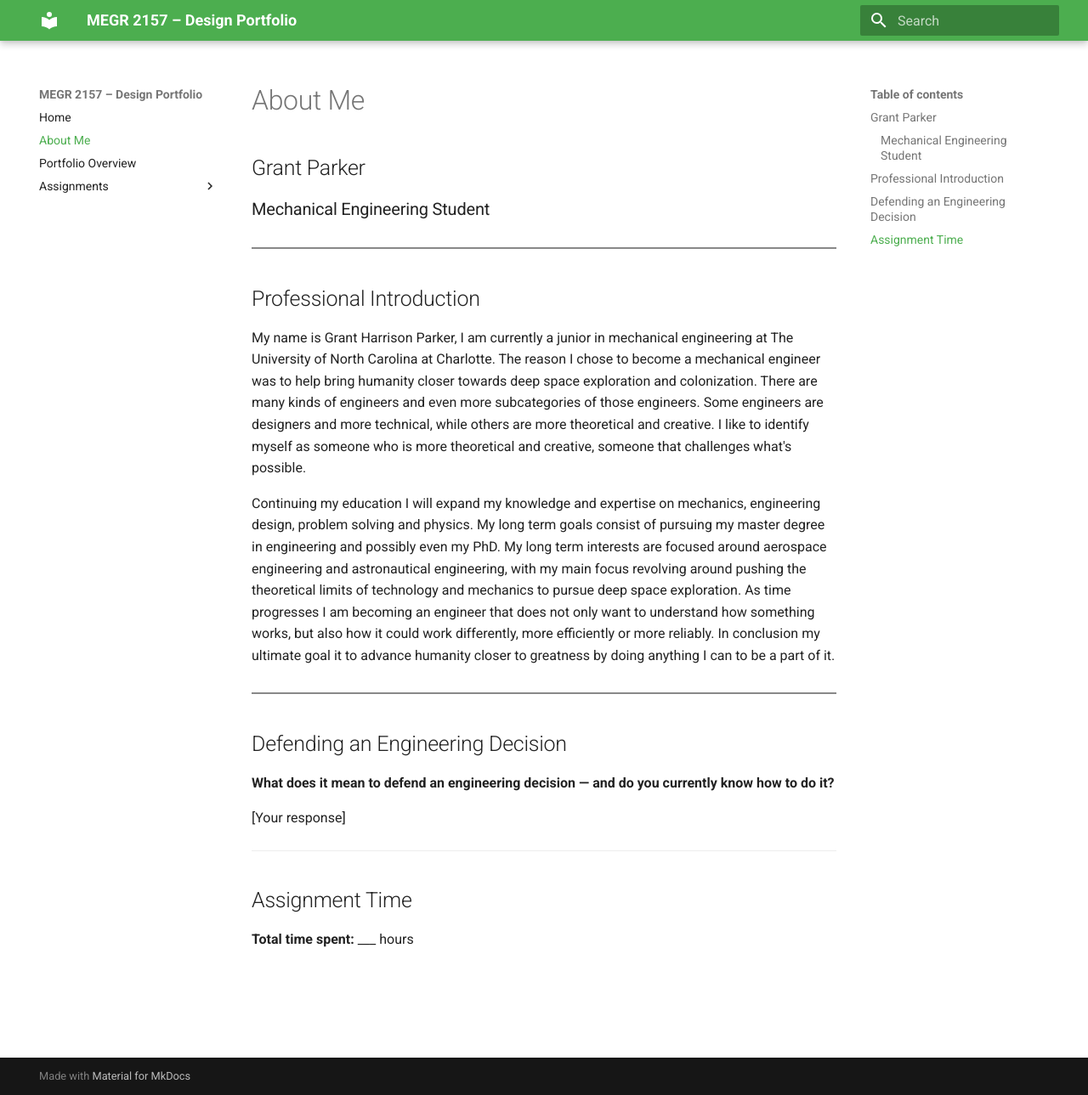
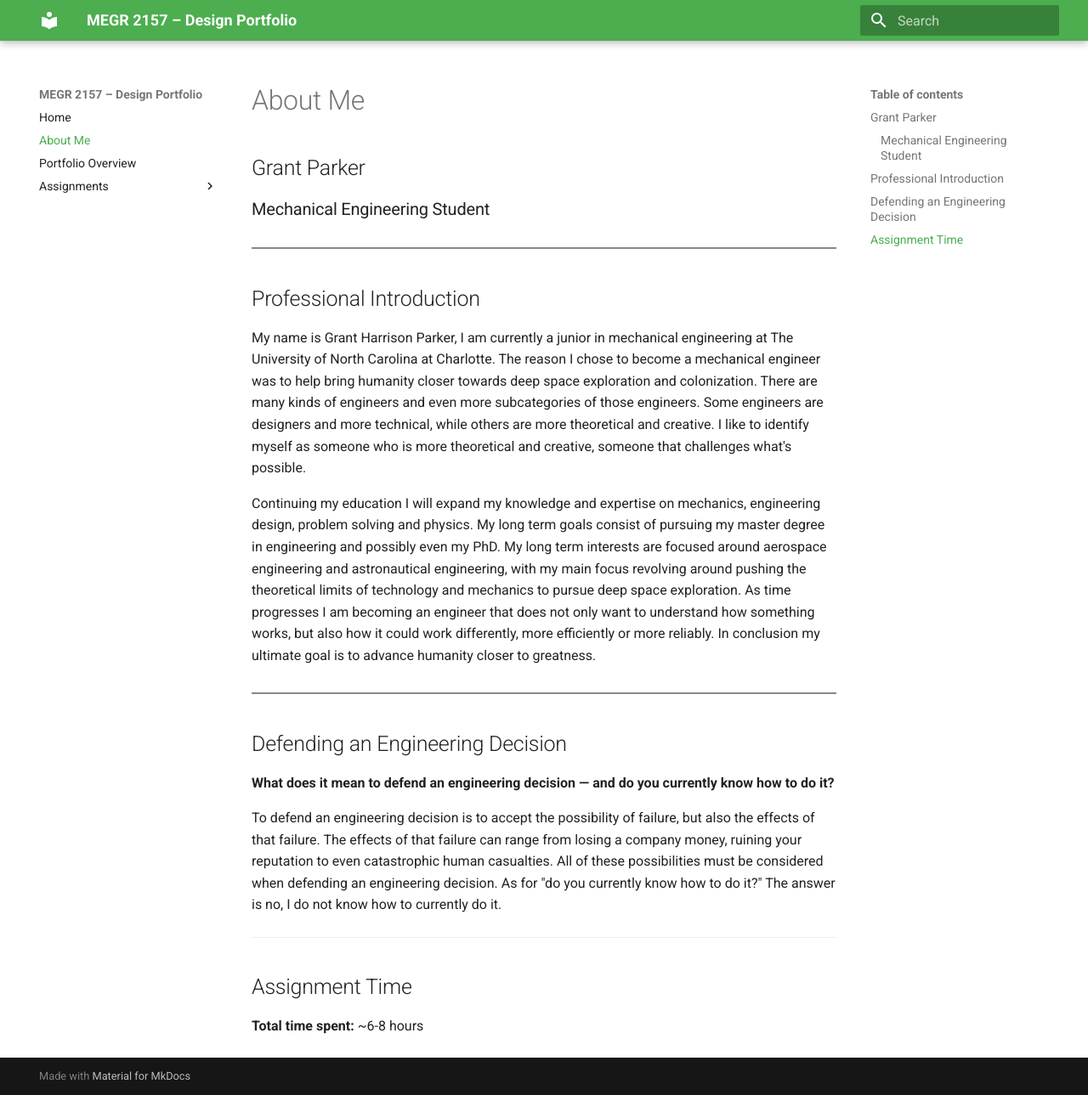
Before and after one commit to gparx/design-portfolio, an MkDocs documentation site: the page built from docs/aboutme/index.md, in a window 1280 px wide and 1289 px high. Shown: the whole window at 85% size. Built offline with MkDocs 1.6.1 and Material for MkDocs 9.7.7, drawn with Linux system fonts in a browser that asks for light colours.

Commit message:
Update index.md

```diff
--- a/docs/aboutme/index.md
+++ b/docs/aboutme/index.md
@@ -9,7 +9,7 @@
 
 My name is Grant Harrison Parker, I am currently a junior in mechanical engineering at The University of North Carolina at Charlotte. The reason I chose to become a mechanical engineer was to help bring humanity closer towards deep space exploration and colonization. There are many kinds of engineers and even more subcategories of those engineers. Some engineers are designers and more technical, while others are more theoretical and creative. I like to identify myself as someone who is more theoretical and creative, someone that challenges what's possible.
 
-Continuing my education I will expand my knowledge and expertise on mechanics, engineering design, problem solving and physics. My long term goals consist of pursuing my master degree in engineering and possibly even my PhD. My long term interests are focused around aerospace engineering and astronautical engineering, with my main focus revolving around pushing the theoretical limits of technology and mechanics to pursue deep space exploration. As time progresses I am becoming an engineer that does not only want to understand how something works, but also how it could work differently, more efficiently or more reliably. In conclusion my ultimate goal it to advance humanity closer to greatness by doing anything I can to be a part of it.
+Continuing my education I will expand my knowledge and expertise on mechanics, engineering design, problem solving and physics. My long term goals consist of pursuing my master degree in engineering and possibly even my PhD. My long term interests are focused around aerospace engineering and astronautical engineering, with my main focus revolving around pushing the theoretical limits of technology and mechanics to pursue deep space exploration. As time progresses I am becoming an engineer that does not only want to understand how something works, but also how it could work differently, more efficiently or more reliably. In conclusion my ultimate goal is to advance humanity closer to greatness.
 
 <hr style="border: none; border-top: 2px solid #888; margin: 30px 0;">
 
@@ -17,10 +17,10 @@ Continuing my education I will expand my knowledge and expertise on mechanics, e
 
 **What does it mean to defend an engineering decision — and do you currently know how to do it?**
 
-[Your response]
+To defend an engineering decision is to accept the possibility of failure, but also the effects of that failure. The effects of that failure can range from losing a company money, ruining your reputation to even catastrophic human casualties. All of these possibilities must be considered when defending an engineering decision. As for "do you currently know how to do it?" The answer is no, I do not know how to currently do it.
 
 ---
 
 ## Assignment Time
 
-**Total time spent:** ___ hours
+**Total time spent:** ~6-8 hours
```
